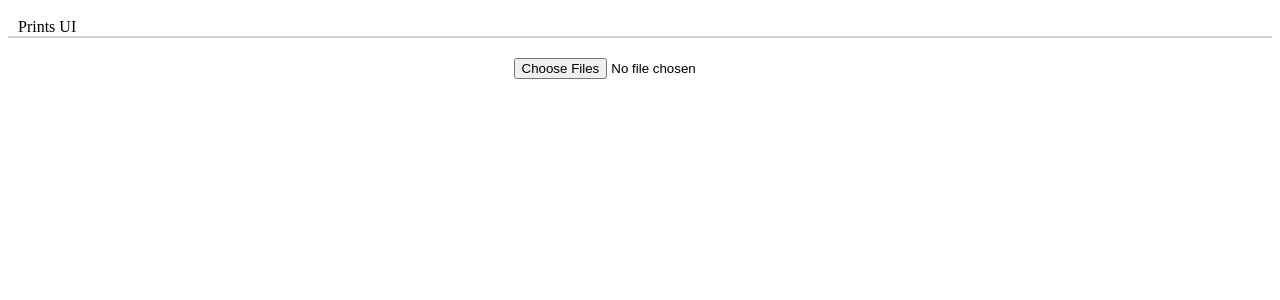
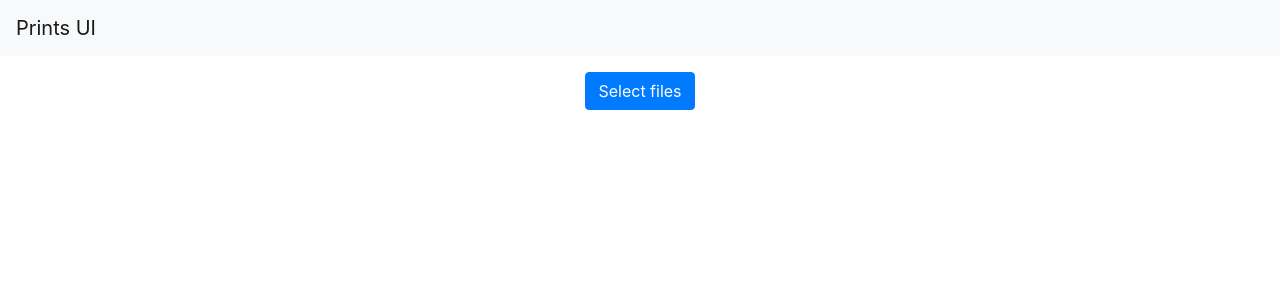
Before and after one commit to dawidczarczynski/prints, a React (Create React App) app in the folder prints-ui/: page / in a window 1280 px wide. Shown: the top 300 px of the page. Built offline with nearby package versions, Linux system fonts and the light colour scheme.

Commit message:
Add bootstrap styling

```diff
--- a/prints-ui/src/App.tsx
+++ b/prints-ui/src/App.tsx
@@ -1,16 +1,20 @@
 import React from 'react';
+import { Navbar, NavbarBrand } from 'reactstrap';
+
 import ImagesListView from './views/ImagesListView';
 
 import './app.css';
 
 function App() {
   return (
-    <div className="App">
-        <div className="top-bar">
-          Prints UI
+    <>
+        <Navbar color="light" light expand="md">
+          <NavbarBrand href="/">Prints UI</NavbarBrand>
+        </Navbar>
+        <div className="container-fluid py-3">
+          <ImagesListView />
         </div>
-        <ImagesListView />
-    </div>
+    </>
   );
 }
 
--- a/prints-ui/src/app.css
+++ b/prints-ui/src/app.css
@@ -1,7 +1,3 @@
-.top-bar {
-  height: 30px;
-  padding: 10px;
-  box-sizing: border-box;
-  border-bottom: 2px solid lightgray;
-  margin-bottom: 20px;
+body {
+  background-color: #eceef7;
 }
--- a/prints-ui/src/components/FilesInput.tsx
+++ b/prints-ui/src/components/FilesInput.tsx
@@ -1,4 +1,5 @@
-import React, { ChangeEvent } from 'react';
+import React, { ChangeEvent, createRef } from 'react';
+import { Button } from 'reactstrap';
 
 interface FilesInputProps {
   onFilesSelect: (files: File[]) => void
@@ -7,12 +8,20 @@ interface FilesInputProps {
 export default function FilesInput(props: FilesInputProps) {
 
   const { onFilesSelect } = props;
+  const fileInputRef = createRef<HTMLInputElement>()
+
+  const handleInputClick = () => fileInputRef.current?.click();
 
   const handleFileSelect = (event: ChangeEvent<HTMLInputElement>) => {
     const filesArray = Array.from(event.target.files || []);
     onFilesSelect(filesArray);
   };
 
-  return <input type="file" onChange={handleFileSelect} multiple />;
+  return (
+    <>
+      <Button color="primary" onClick={handleInputClick}>Select files</Button>
+      <input hidden type="file" onChange={handleFileSelect} multiple ref={fileInputRef} />
+    </>
+  );
 
 }
--- a/prints-ui/src/components/ImagePreview.tsx
+++ b/prints-ui/src/components/ImagePreview.tsx
@@ -1,5 +1,8 @@
 import React, { useState, useEffect } from 'react';
+import { Card, CardBody, CardTitle, Spinner } from 'reactstrap';
 import { loadBlobFromFile } from '../core/fileLoader';
+
+import './imagePreview.css';
 
 interface ImagePreviewProps {
   imageFile: File
@@ -20,10 +23,15 @@ export default function ImagePreview(props: ImagePreviewProps) {
   }, [ imageFile ]);
 
   return (
-    <>
-      {loading && <p>Loading...</p>}
-      {image && <img src={image} width="300" alt="Test" />}
-    </>
+    <Card>
+      <CardBody>
+        <div className="image-container">
+          {loading && <Spinner color="primary" />}
+          {image && <img src={image} width="300" alt="Test" />}
+        </div>
+        <CardTitle>{imageFile.name}</CardTitle>
+      </CardBody>
+    </Card>
   );
 
 }
--- /dev/null
+++ b/prints-ui/src/components/ImagesGrid.tsx
@@ -0,0 +1,32 @@
+import React, { ReactNode, ReactNodeArray, useEffect, useState } from 'react';
+import { splitEvery } from 'ramda';
+
+interface ImagesGridProps {
+    children: ReactNodeArray
+}
+
+const IMAGES_PER_ROW = 2;
+const COLUMN_SIZE = 12 / IMAGES_PER_ROW;
+
+export default function ImagesGrid(props: ImagesGridProps) {
+    const { children } = props;
+
+    const [ rows, setRows ] = useState<ReactNode[][]>([]);
+
+    useEffect(() => {
+        const imageRows = splitEvery(IMAGES_PER_ROW, children);
+        setRows(imageRows);
+    }, [ children ]);
+
+    return (
+       <>
+        {rows.map(columns =>
+            <div className="row mb-4">
+                {columns.map(column =>
+                    <div className={`col-${COLUMN_SIZE}`}>{column}</div>
+                )}
+            </div>
+        )}
+       </>
+    );
+}
--- /dev/null
+++ b/prints-ui/src/components/imagePreview.css
@@ -0,0 +1,7 @@
+.image-container {
+    width: 300px;
+    height: 200px;
+    display: flex;
+    justify-content: center;
+    align-items: center;
+}
--- a/prints-ui/src/index.tsx
+++ b/prints-ui/src/index.tsx
@@ -2,6 +2,8 @@ import React from 'react';
 import ReactDOM from 'react-dom';
 import App from './App';
 import * as serviceWorker from './serviceWorker';
+
+import 'bootstrap/dist/css/bootstrap.min.css';
 
 ReactDOM.render(
   <React.StrictMode>
--- a/prints-ui/src/views/ImagesListView.tsx
+++ b/prints-ui/src/views/ImagesListView.tsx
@@ -1,6 +1,7 @@
 import React, { useState } from 'react';
 import FilesInput from '../components/FilesInput';
 import ImagePreview from '../components/ImagePreview';
+import ImagesGrid from '../components/ImagesGrid';
 
 import './imagesListView.css';
 
@@ -14,9 +15,9 @@ export default function ImagesListView() {
       <div className="files-input-container">
         <FilesInput onFilesSelect={addImages} />
       </div>
-      <div className="images">
+      <ImagesGrid>
         {images.map(imageFile => <ImagePreview imageFile={imageFile} />)}
-      </div>
+      </ImagesGrid>
     </>
   );
 
--- a/prints-ui/src/views/imagesListView.css
+++ b/prints-ui/src/views/imagesListView.css
@@ -3,10 +3,5 @@
   justify-content: center;
   align-items: center;
   width: 100%;
+  margin-bottom: 40px;
 }
-
-.images {
-  display: flex;
-  flex-wrap: wrap;
-  margin: 15px 0;
-}
```
Also changed, not shown: prints-ui/package.json (+10 -3 lines), 1 other file (tests, documents, lock files or other folders).
